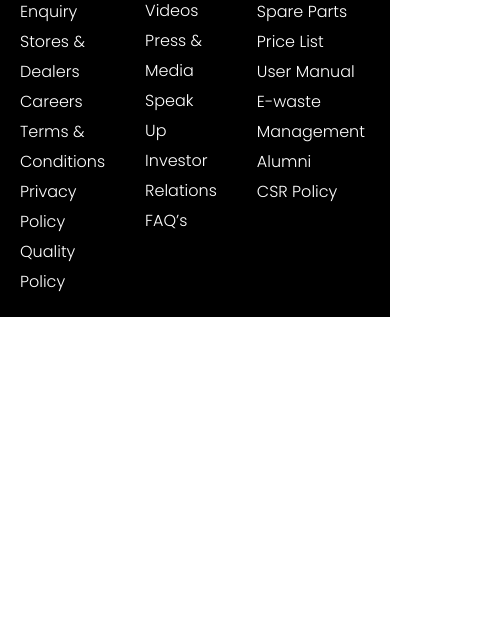
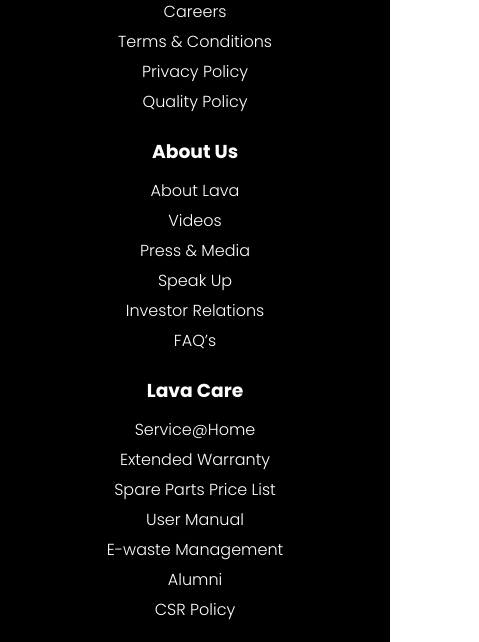
Before and after one commit to Himanshu111001/lava, a plain HTML site: page index.html in a window 390 px wide. Shown: the part 1473-2115 px from the top of the page, 479 px wide, since content can reach past the window. Before the commit the page ends 1790 px from the top, so only its background shows below. Drawn offline with Linux system fonts and the light colour scheme.

Commit message:
responsive footer

```diff
--- a/css/style.scss
+++ b/css/style.scss
@@ -316,4 +316,11 @@
   .hero__right--card-container {
     width: auto;
   }
+
+  .footer {
+    text-align: center;
+    display: block;
+    // flex-direction: column;
+    // align-items: center;
+  }
 }
```
Also changed, not shown: css/style.css, 1 other file.
